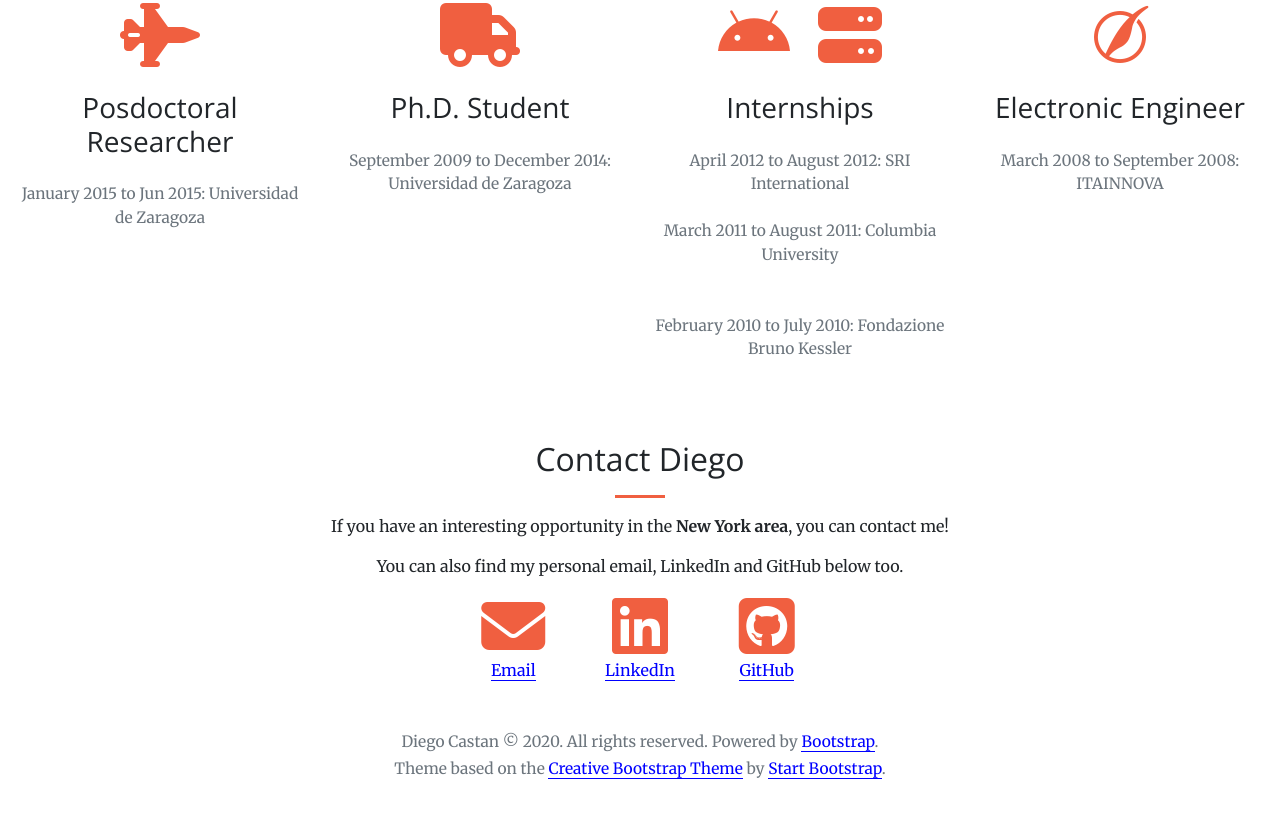
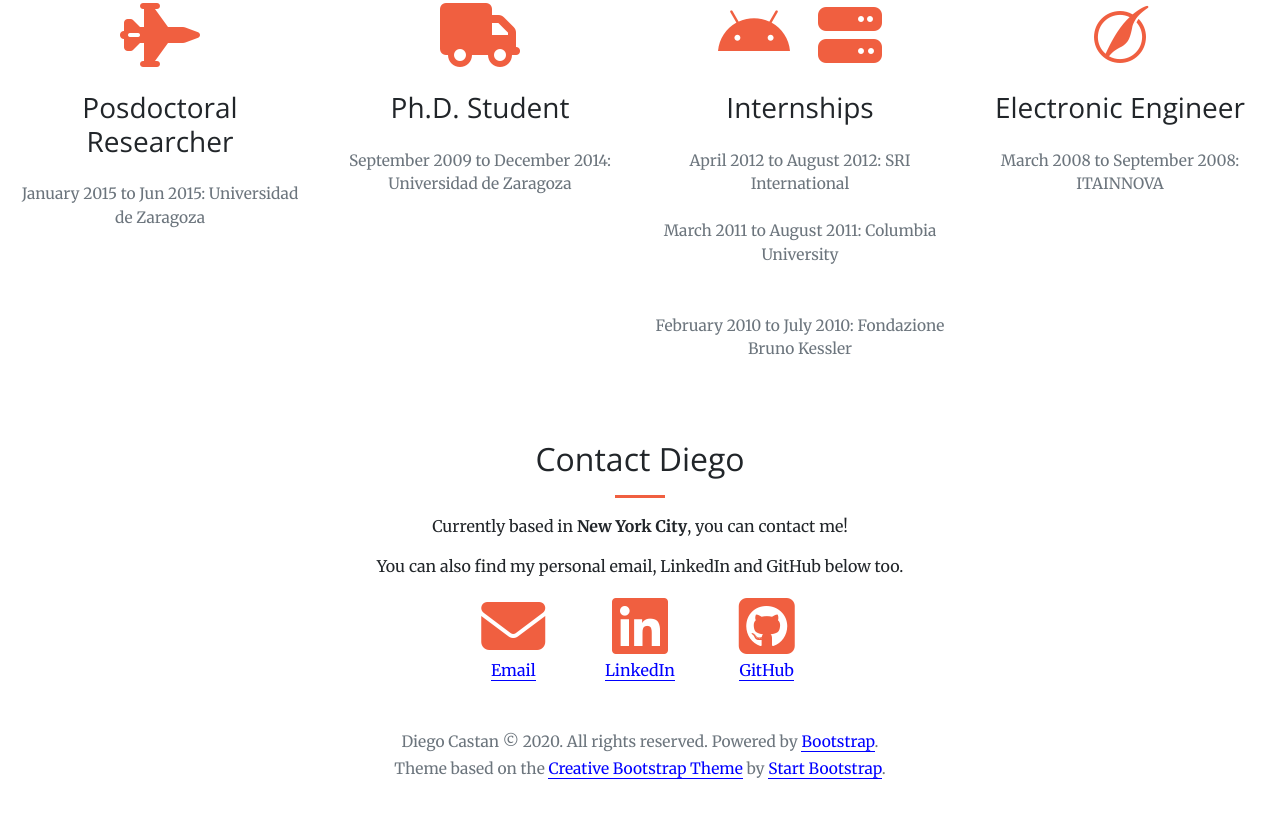
Before and after one commit to diegocastan/diegocastan.github.io, a plain HTML site: page index.html in a window 1280 px wide. Shown: the part 1882-2700 px from the top of the page. Drawn offline with nearby package versions, Linux system fonts and the light colour scheme.

Commit message:
Based in NYC

```diff
--- a/index.html
+++ b/index.html
@@ -227,7 +227,7 @@
           <!-- Attempting to avoid spam by removing @ and the dot in my domain -->
             Contact Diego</h2>
           <hr class="primary">
-          <p>If you have an interesting opportunity in the <strong>New York area</strong>, you
+          <p>Currently based in <strong>New York City</strong>, you
             can contact me!</p>
 
 
```
